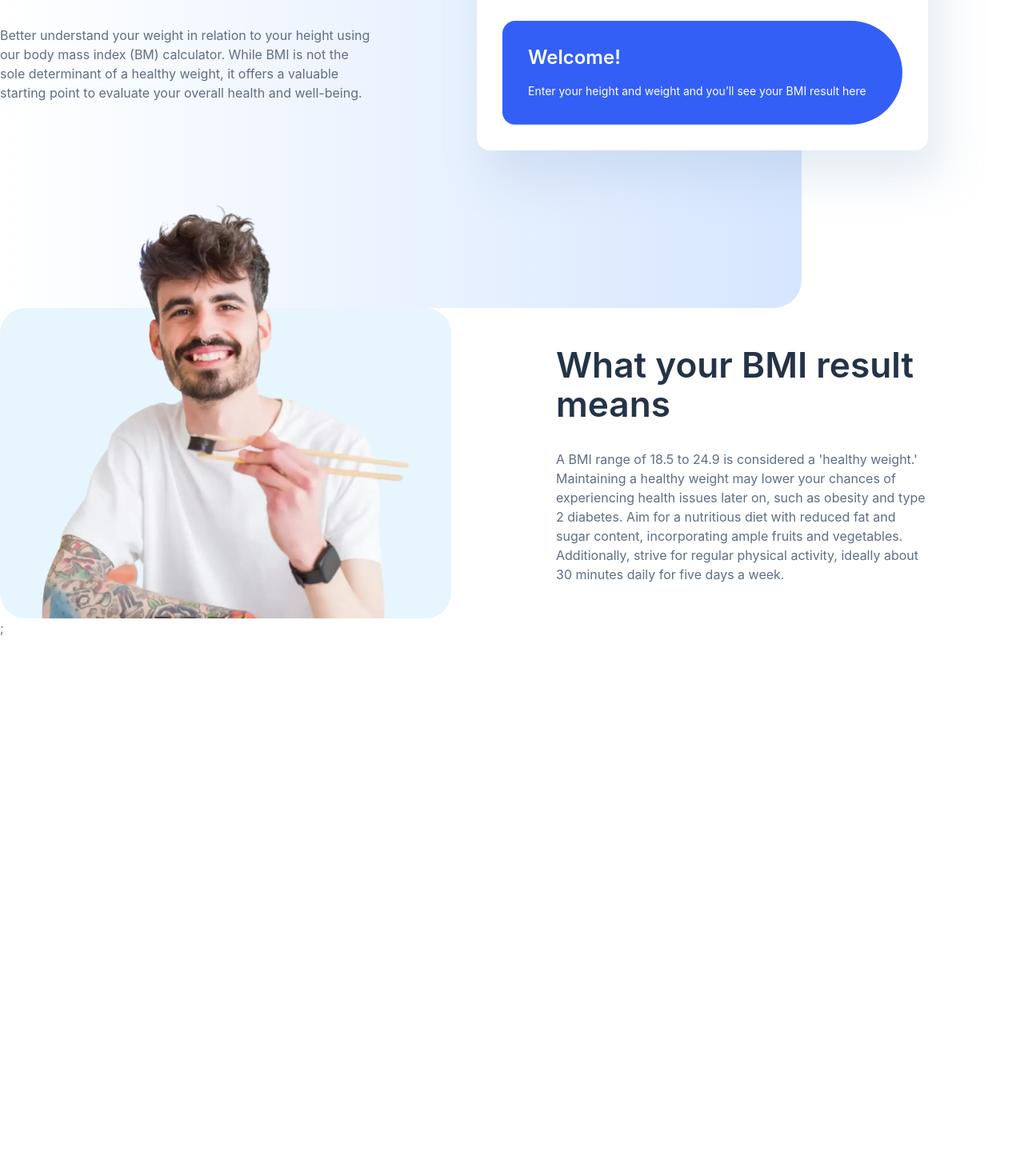
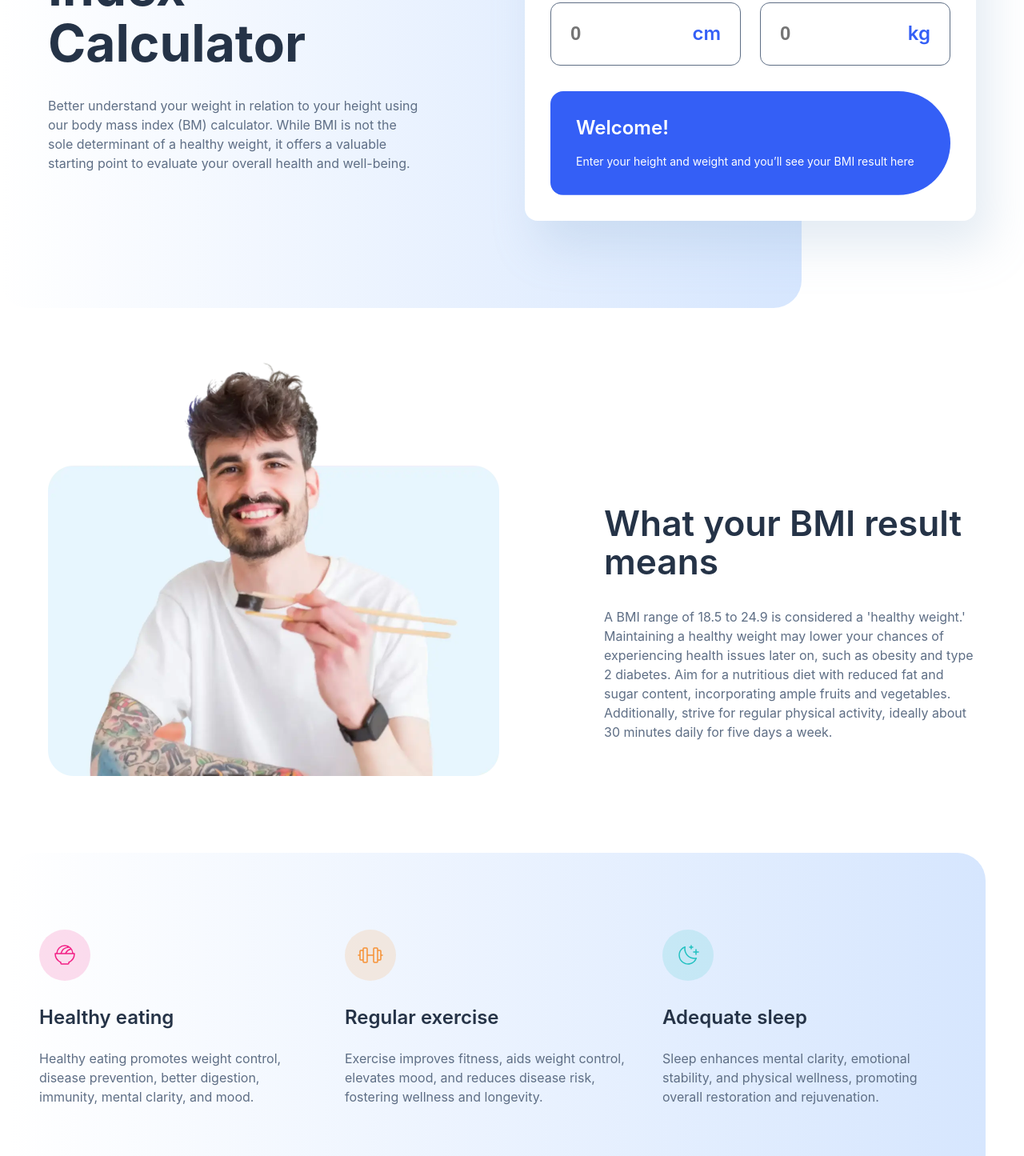
Before and after one commit to skhbabez/bmi-calculator, a React (Vite) app: page / in a window 1280 px wide. Shown: the part 352-1797 px from the top of the page at 80% size. Before the commit the page ends 1149 px from the top, so only its background shows below. Built offline with nearby package versions, Linux system fonts and the light colour scheme; a web font is replaced by a local one.

Commit message:
added tips section

```diff
--- a/src/App.tsx
+++ b/src/App.tsx
@@ -1,15 +1,16 @@
 import Hero from "./layouts/Hero/Hero";
 import Results from "./layouts/Results/Results";
+import Tips from "./layouts/Tips/Tips";
 
 function App() {
   return (
-    <div className="wrapper">
-      <main>
-        <Hero />
+    <main>
+      <Hero />
+      <section>
         <Results />
-      </main>
-      ;
-    </div>
+        <Tips />
+      </section>
+    </main>
   );
 }
 
--- a/src/components/CalculatorCard/CalculatorCard.module.css
+++ b/src/components/CalculatorCard/CalculatorCard.module.css
@@ -7,6 +7,7 @@
   flex-direction: column;
   gap: clamp(1.5rem, 1.0229rem + 2.0356vw, 2rem);
   box-shadow: 1rem 2rem 3.5rem 0 hsla(211, 40%, 69%, 25%);
+  margin-inline: auto;
 }
 
 .unitselector {
--- a/src/index.css
+++ b/src/index.css
@@ -50,20 +50,7 @@ body {
   min-block-size: 100dvh;
 }
 
-.wrapper::before {
-  content: "";
-  display: block;
-  position: fixed;
-  z-index: -1;
-  block-size: clamp(40rem, 41.1249rem + -2.3435vw, 40.5756rem);
-  inline-size: 100%;
-  border-radius: 0 0 2.1875rem 2.1875rem;
-  background: var(--gradient-bg);
-  max-inline-size: max(62.625rem, 69.58%);
-  @media (min-width: 1002px) {
-    block-size: 46.0625rem;
-  }
-}
+
 
 h1,
 h2,
--- a/src/layouts/Hero/Hero.module.css
+++ b/src/layouts/Hero/Hero.module.css
@@ -1,8 +1,12 @@
 .hero {
   display: grid;
+  position: relative;
+  row-gap: clamp(2rem, 1.5229rem + 2.0356vw, 2.5rem);
+  /* @link https://utopia.fyi/clamp/calculator?a=375,768,24—40 */
+  padding-inline: clamp(1.5rem, 0.5458rem + 4.0712vw, 2.5rem);
+  padding-block-start: 2rem;
   max-inline-size: 72.5rem;
   /* @link https://utopia.fyi/clamp/calculator?a=375,768,32—40 */
-  row-gap: clamp(2rem, 1.5229rem + 2.0356vw, 2.5rem);
   & > svg {
     block-size: clamp(2.5rem, 0.7857rem + 3.5714vw, 4rem);
     inline-size: clamp(2.5rem, 0.7857rem + 3.5714vw, 4rem);
@@ -23,6 +27,9 @@
 
 @media (min-width: 1280px) {
   .hero {
+    padding-inline: 0;
+    padding-block-start: 5.5rem;
+    margin: 0 auto;
     row-gap: 1.5rem;
     & > svg {
       margin-inline: 0;
@@ -42,4 +49,22 @@
       max-inline-size: 29.0625rem;
     }
   }
+  .wrapper {
+    min-block-size: 737px;
+  }
 }
+
+.wrapper::before {
+  content: "";
+  display: block;
+  position: absolute;
+  z-index: -1;
+  block-size: clamp(40rem, 41.1249rem + -2.3435vw, 40.5756rem);
+  inline-size: 100%;
+  border-radius: 0 0 2.1875rem 2.1875rem;
+  background: var(--gradient-bg);
+  @media (min-width: 1280px) {
+    max-inline-size: max(62.625rem, 69.58%);
+    block-size: 46.0625rem;
+  }
+}
--- a/src/layouts/Hero/Hero.tsx
+++ b/src/layouts/Hero/Hero.tsx
@@ -2,6 +2,7 @@ import CalculatorCard from "../../components/CalculatorCard/CalculatorCard";
 import styles from "./Hero.module.css";
 const Hero = () => {
   return (
+    <div className={styles.wrapper}>
       <section className={styles.hero}>
         <svg viewBox="0 0 40 40" fill="none" xmlns="http://www.w3.org/2000/svg">
           <path
@@ -11,17 +12,20 @@ const Hero = () => {
         </svg>
         <div className={styles.heromain}>
           <div className={styles.herocontent}>
-          <h1 className="text-xl-sb ">Body Mass Index Calculator</h1>
+            <h1 className="text-xl-sb ">
+              Body Mass <br /> Index Calculator
+            </h1>
             <p>
               Better understand your weight in relation to your height using our
               body mass index (BM) calculator. While BMI is not the sole
-            determinant of a healthy weight, it offers a valuable starting point
-            to evaluate your overall health and well-being.
+              determinant of a healthy weight, it offers a valuable starting
+              point to evaluate your overall health and well-being.
             </p>
           </div>
           <CalculatorCard />
         </div>
       </section>
+    </div>
   );
 };
 
--- a/src/layouts/Results/Results.module.css
+++ b/src/layouts/Results/Results.module.css
@@ -1,10 +1,7 @@
 .results {
-  position: relative;
-}
-.results section {
   display: flex;
   row-gap: 3rem;
-
+  margin-block-start: 4rem;
   flex-direction: column;
   align-items: center;
   max-inline-size: 1160px;
@@ -19,17 +16,19 @@
 .resultscontent {
   padding-inline: 23.5px;
   max-inline-size: 465px;
+  min-inline-size: 331px;
   & p {
     margin-block-start: 2rem;
   }
 }
 
 @media (min-width: 768px) {
-  .results section {
-    position: absolute;
+  .results {
+    position: relative;
     left: clamp(-7.25rem, -55.25rem + 100vw, 0rem);
     column-gap: 4.5rem;
     margin-inline-end: 2.6875rem;
+    margin-block-start: 5.5rem;
     flex-direction: row;
     & img {
       object-fit: cover;
@@ -45,14 +44,12 @@
 }
 
 @media (min-width: 1024px) {
-  .results section {
+  .results {
     justify-content: space-between;
     align-items: end;
     position: static;
-    margin-inline-end: 0px;
-    & img {
-      margin-block-start: 3.25rem;
-    }
+    margin-block-start: 3.25rem;
+    margin-inline: auto;
   }
   .resultscontent {
     margin-block-end: 2.6875rem;
--- a/src/layouts/Results/Results.tsx
+++ b/src/layouts/Results/Results.tsx
@@ -1,24 +1,19 @@
 import styles from "./Results.module.css";
 
-const Results = () => {
-  return (
+const Results = () => (
   <div className={styles.results}>
-      <section>
-        <img src="images/image-man-eating.webp" />
+    <img alt="" src="images/image-man-eating.webp" />
     <div className={styles.resultscontent}>
       <h2 className="text-l-sb">What your BMI result means</h2>
       <p>
         A BMI range of 18.5 to 24.9 is considered a 'healthy weight.'
         Maintaining a healthy weight may lower your chances of experiencing
-            health issues later on, such as obesity and type 2 diabetes. Aim for
-            a nutritious diet with reduced fat and sugar content, incorporating
-            ample fruits and vegetables. Additionally, strive for regular
-            physical activity, ideally about 30 minutes daily for five days a
-            week.
+        health issues later on, such as obesity and type 2 diabetes. Aim for a
+        nutritious diet with reduced fat and sugar content, incorporating ample
+        fruits and vegetables. Additionally, strive for regular physical
+        activity, ideally about 30 minutes daily for five days a week.
       </p>
     </div>
-      </section>
   </div>
 );
-};
 export default Results;
--- /dev/null
+++ b/src/layouts/Tips/Tips.module.css
@@ -0,0 +1,51 @@
+.tipscontent {
+  & p {
+    margin-block-start: 1.5rem;
+  }
+}
+
+.tip {
+  display: flex;
+  flex-direction: column;
+  row-gap: 2rem;
+  column-gap: 2.5rem;
+}
+
+.tiplist {
+  padding-inline: 1.5rem;
+  padding-block: 3rem;
+  background: var(--gradient-bg);
+  display: flex;
+  flex-direction: column;
+  row-gap: 2.5rem;
+  column-gap: 2rem;
+  /* @link https://utopia.fyi/clamp/calculator?a=375,768,62—96 */
+  margin-block-start: clamp(3.875rem, 1.8473rem + 8.6514vw, 6rem);
+}
+
+@media (min-width: 768px) {
+  .tiplist {
+    padding-inline: 2.4375rem;
+    padding-block: 3.125rem;
+  }
+  .tip {
+    flex-direction: row;
+    align-items: center;
+  }
+}
+@media (min-width: 1280px) {
+  .tiplist {
+    flex-direction: row;
+    border-radius: 2.1875rem;
+    margin-inline-end: 3rem;
+    margin-inline-start: 0.625rem;
+    align-items: center;
+    justify-content: center;
+    padding-block: 6rem;
+  }
+  .tip {
+    flex-direction: column;
+    align-items: start;
+    max-inline-size: 365px;
+  }
+}
--- /dev/null
+++ b/src/layouts/Tips/Tips.tsx
@@ -0,0 +1,39 @@
+import styles from "./Tips.module.css";
+const values = [
+  {
+    id: 1,
+    icon: "images/icon-eating.svg",
+    title: "Healthy eating",
+    text: "Healthy eating promotes weight control, disease prevention, better digestion, immunity, mental clarity, and mood.",
+  },
+  {
+    id: 2,
+    icon: "images/icon-exercise.svg",
+    title: "Regular exercise",
+    text: "Exercise improves fitness, aids weight control, elevates mood, and reduces disease risk, fostering wellness and longevity.",
+  },
+  {
+    id: 3,
+    icon: "images/icon-sleep.svg",
+    title: "Adequate sleep",
+    text: "Sleep enhances mental clarity, emotional stability, and physical wellness, promoting overall restoration and rejuvenation.",
+  },
+];
+
+const Tips = () => {
+  return (
+    <ul className={styles.tiplist}>
+      {values.map(({ id, icon, title, text }) => (
+        <li key={id} className={styles.tip}>
+          <img src={icon} width={64} height={64} alt="" />
+          <div className={styles.tipscontent}>
+            <h3 className="text-ml-sb">{title}</h3>
+            <p>{text}</p>
+          </div>
+        </li>
+      ))}
+    </ul>
+  );
+};
+
+export default Tips;
```
Also changed, not shown: 1 other file (tests, documents, lock files or other folders). Lines whose indentation alone changed are shown as unchanged.
